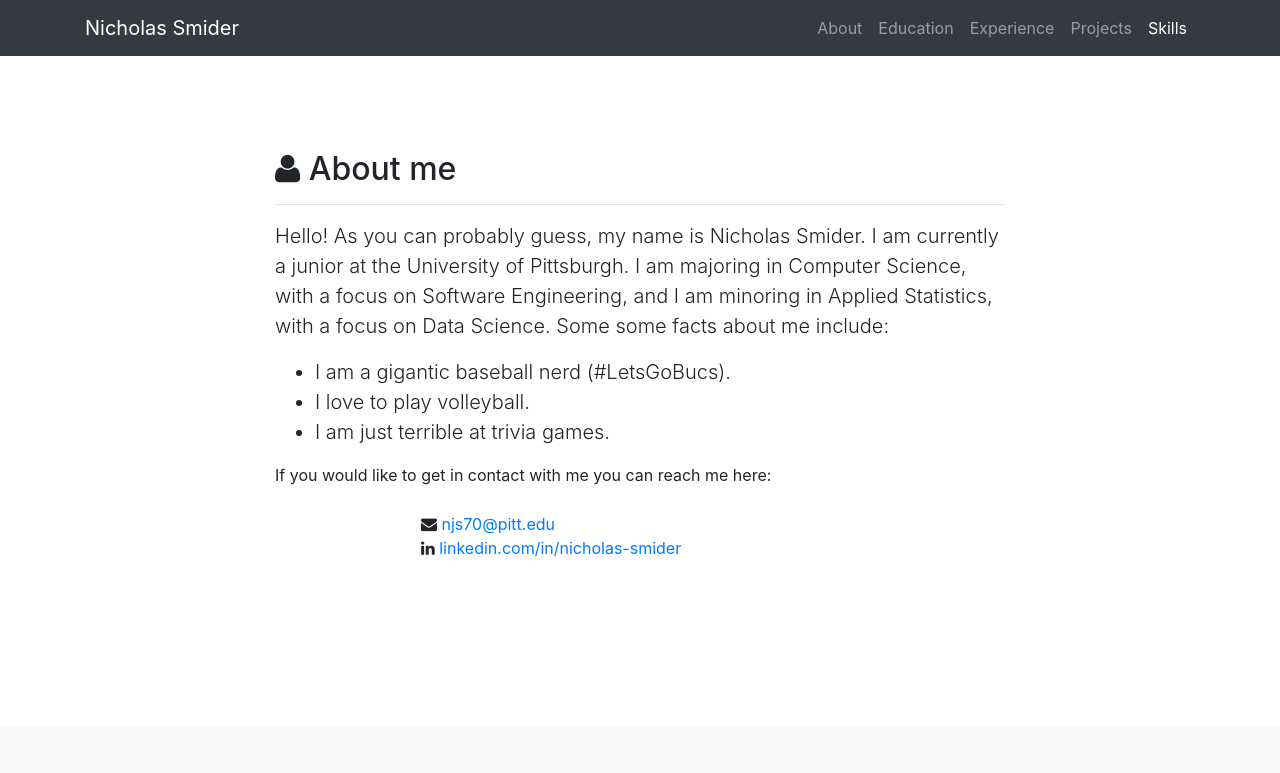
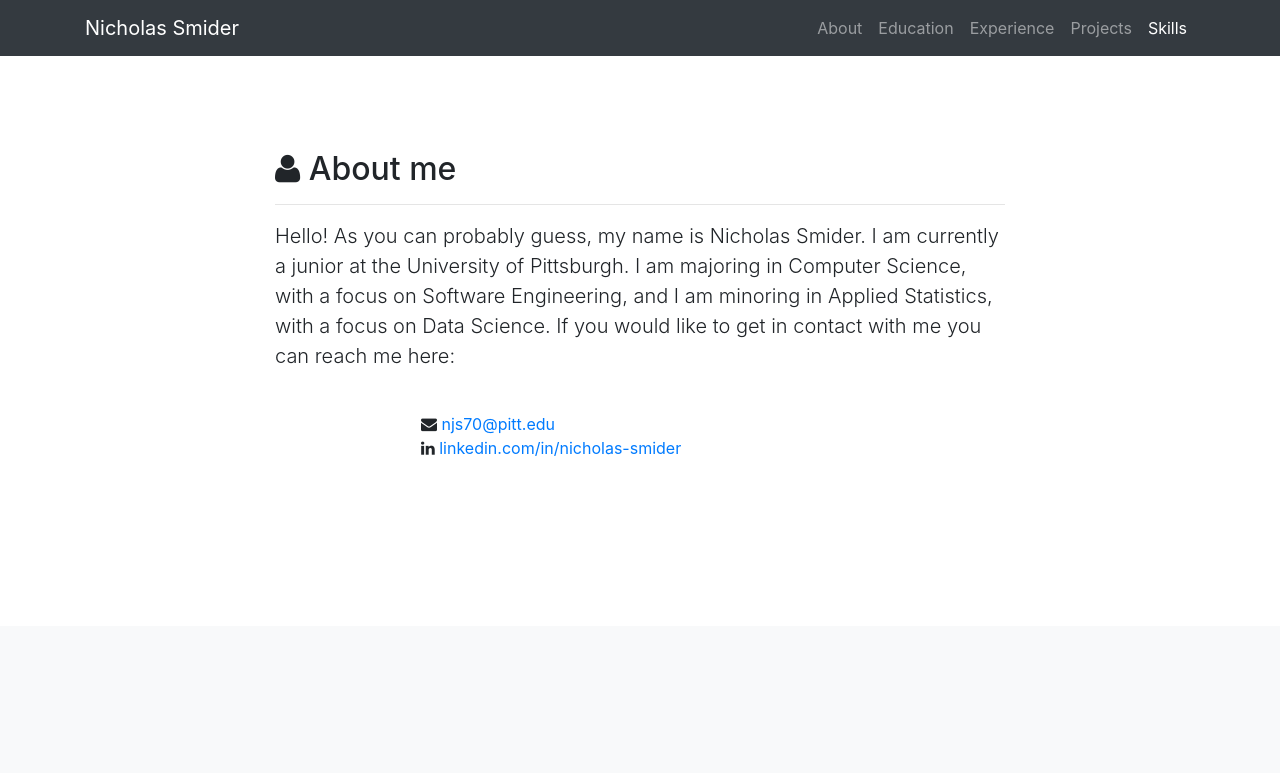
Before and after one commit to Slusser18/smider, a plain HTML site: page index.html in a window 1280 px wide. Shown: the top 773 px of the page. Drawn offline with Linux system fonts and the light colour scheme.

Commit message:
Update index.html

```diff
--- a/index.html
+++ b/index.html
@@ -72,13 +72,7 @@
                     <hr/>
                     <p class="lead">Hello! As you can probably guess, my name is Nicholas Smider. I am currently a junior at the University
                         of Pittsburgh. I am majoring in Computer Science, with a focus on Software Engineering, and I am
-                        minoring in Applied Statistics, with a focus on Data Science. Some some facts about me include:
-
-                        <ul class="lead">
-                            <li>I am a gigantic baseball nerd (#LetsGoBucs).</li>
-                            <li>I love to play volleyball.</li>
-                            <li>I am just terrible at trivia games.</li>
-                        </ul>
+                        minoring in Applied Statistics, with a focus on Data Science.
 
                         If you would like to get in contact with me you can reach me here:
                         <div class="item">
```
